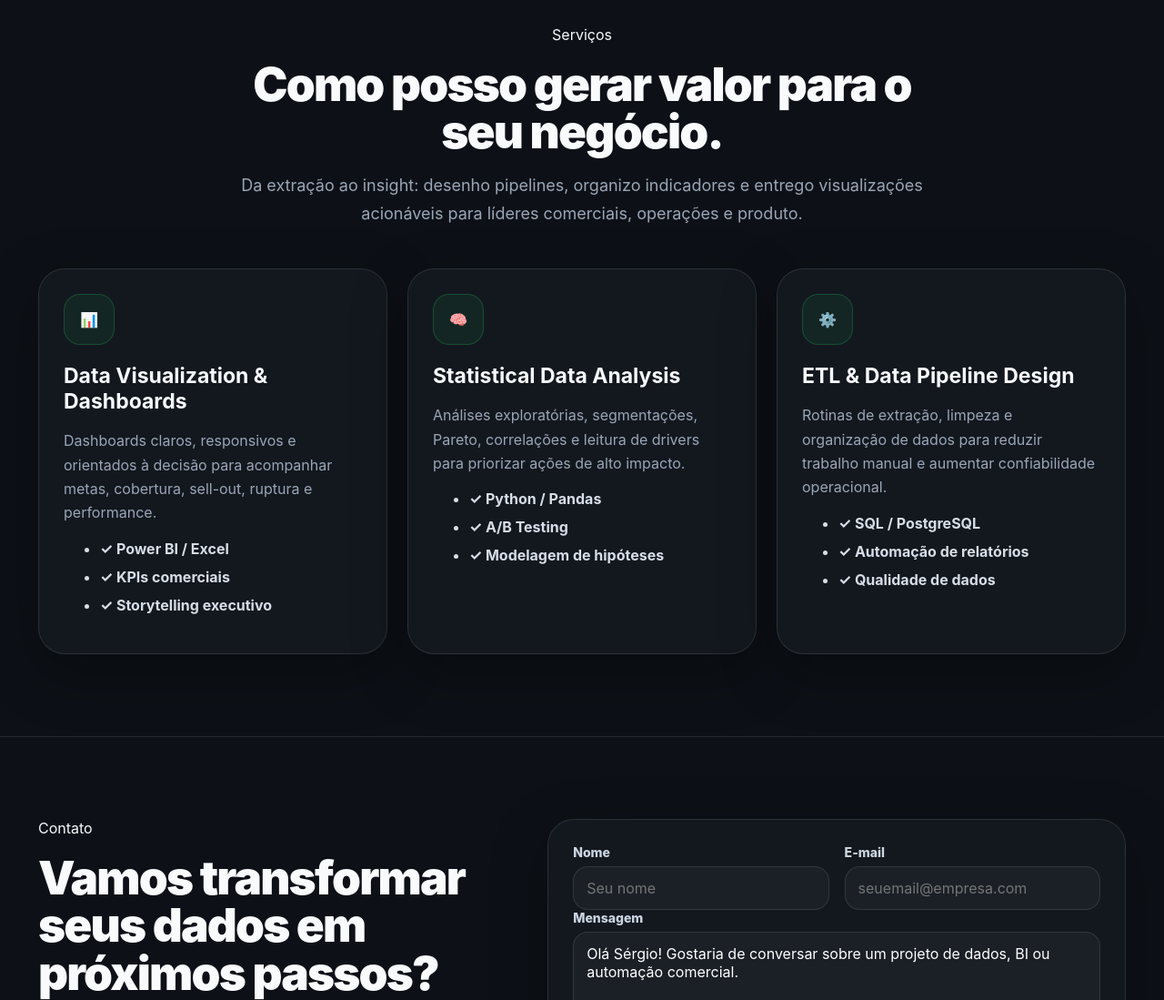
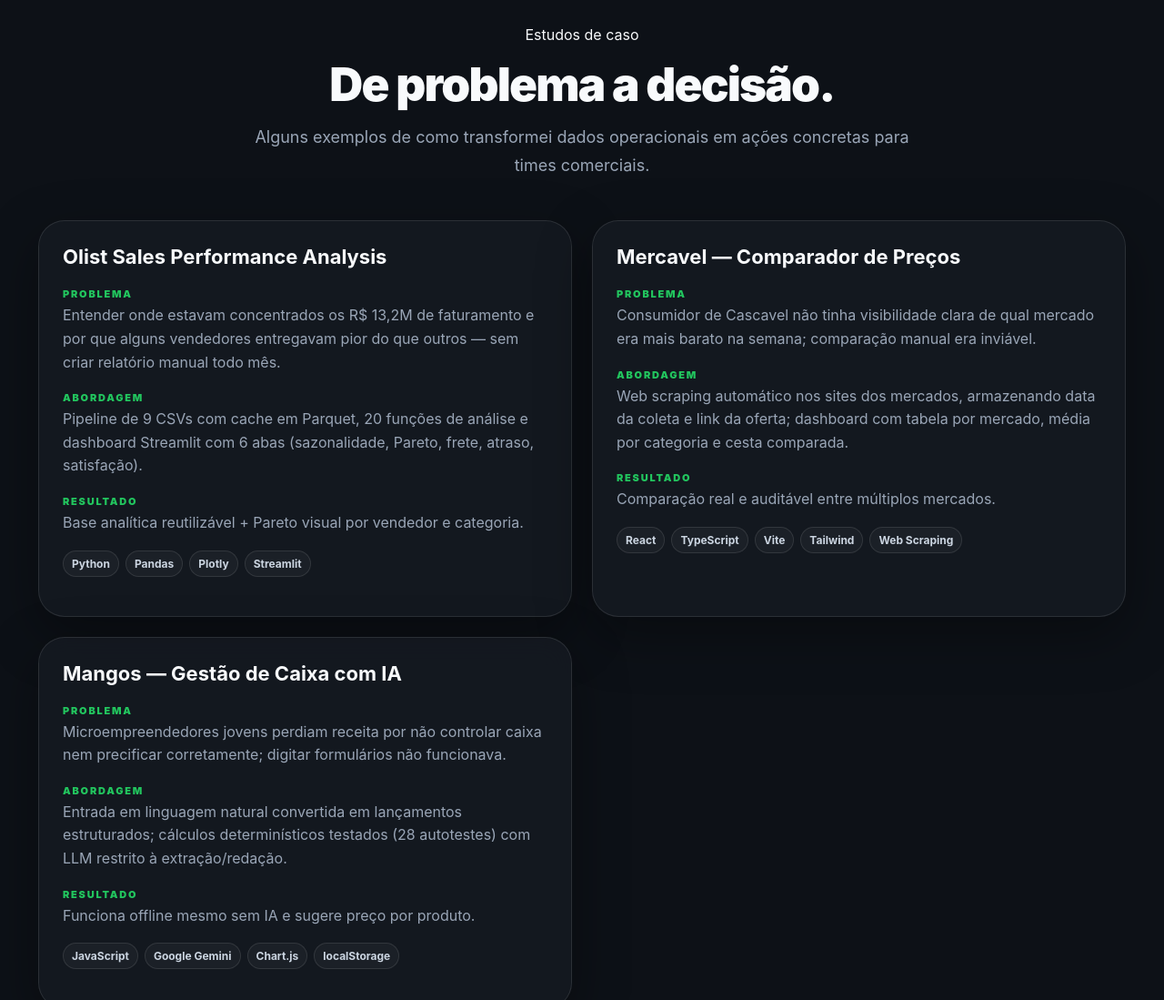
Before and after one commit to sergiomeyer23/portfolio, a plain HTML site: page index.html in a window 1280 px wide. Shown: the part 5520-6619 px from the top of the page at 91% size. Drawn offline with Linux system fonts and the light colour scheme.

Commit message:
feat: add case studies section with EN/PT content

```diff
--- a/index.html
+++ b/index.html
@@ -453,6 +453,20 @@
     </section>
 
 
+        <!-- Casos de estudo -->
+
+    <section class="section" id="cases">
+      <div class="container">
+        <div class="section-head">
+          <span class="eyebrow" data-i18n="casesEyebrow">Estudos de caso</span>
+          <h2 data-i18n="casesTitle">De problema a decisão.</h2>
+          <p data-i18n="casesDescription">Alguns exemplos de como transformei dados operacionais em ações concretas para times comerciais.</p>
+        </div>
+        <div class="cases" id="casesGrid"></div>
+      </div>
+    </section>
+
+
     <!-- Serviços -->
 
     <section
--- a/script.js
+++ b/script.js
@@ -66,6 +66,10 @@
     servicesTitle: "Como posso gerar valor para o seu negócio.",
     servicesDescription:
       "Da extração ao insight: desenho pipelines, organizo indicadores e entrego visualizações acionáveis para líderes comerciais, operações e produto.",
+    casesEyebrow: "Estudos de caso",
+    casesTitle: "De problema a decisão.",
+    casesDescription:
+      "Alguns exemplos de como transformei dados operacionais em ações concretas para times comerciais.",
 
     contactEyebrow: "Contato",
     contactTitle: "Vamos transformar seus dados em próximos passos?",
@@ -134,6 +138,10 @@
     servicesTitle: "How I can create value for your business.",
     servicesDescription:
       "From extraction to insight: I design pipelines, organize KPIs, and deliver actionable visualizations for sales, operations, and product leaders.",
+    casesEyebrow: "Case studies",
+    casesTitle: "From problem to decision.",
+    casesDescription:
+      "A few examples of turning operational data into concrete actions for sales teams.",
 
     contactEyebrow: "Contact",
     contactTitle: "Ready to turn data into next steps?",
@@ -332,6 +340,55 @@
   }
 ];
 
+const caseStudies = [
+  {
+    title: "Olist Sales Performance Analysis",
+    titleEn: "Olist Sales Performance Analysis",
+    challenge:
+      "Entender onde estavam concentrados os R$ 13,2M de faturamento e por que alguns vendedores entregavam pior do que outros — sem criar relatório manual todo mês.",
+    challengeEn:
+      "Understand where the BRL 13.2M in revenue was concentrated and why some sellers underperformed others — without rebuilding a manual report every month.",
+    approach:
+      "Pipeline de 9 CSVs com cache em Parquet, 20 funções de análise e dashboard Streamlit com 6 abas (sazonalidade, Pareto, frete, atraso, satisfação).",
+    approachEn:
+      "Pipeline over 9 CSVs with Parquet cache, 20 analysis functions and a 6-tab Streamlit dashboard (seasonality, Pareto, freight, delays, satisfaction).",
+    result: "Base analítica reutilizável + Pareto visual por vendedor e categoria.",
+    resultEn: "Reusable analytics base + visual Pareto by seller and category.",
+    technologies: ["Python", "Pandas", "Plotly", "Streamlit"]
+  },
+  {
+    title: "Mercavel — Comparador de Preços",
+    titleEn: "Mercavel — Price Comparison",
+    challenge:
+      "Consumidor de Cascavel não tinha visibilidade clara de qual mercado era mais barato na semana; comparação manual era inviável.",
+    challengeEn:
+      "Shoppers in Cascavel had no clear view of which supermarket was cheaper this week; manual comparison was infeasible.",
+    approach:
+      "Web scraping automático nos sites dos mercados, armazenando data da coleta e link da oferta; dashboard com tabela por mercado, média por categoria e cesta comparada.",
+    approachEn:
+      "Automated web scraping of market websites storing collection date and offer link; dashboard with per-market table, category averages and compared basket.",
+    result: "Comparação real e auditável entre múltiplos mercados.",
+    resultEn: "Real, auditable comparison across multiple markets.",
+    technologies: ["React", "TypeScript", "Vite", "Tailwind", "Web Scraping"]
+  },
+  {
+    title: "Mangos — Gestão de Caixa com IA",
+    titleEn: "Mangos — Cash Management with AI",
+    challenge:
+      "Microempreendedores jovens perdiam receita por não controlar caixa nem precificar corretamente; digitar formulários não funcionava.",
+    challengeEn:
+      "Young micro-entrepreneurs lost money by not tracking cash or pricing correctly; form-based entry did not work.",
+    approach:
+      "Entrada em linguagem natural convertida em lançamentos estruturados; cálculos determinísticos testados (28 autotestes) com LLM restrito à extração/redação.",
+    approachEn:
+      "Natural-language input turned into structured entries; deterministic, tested calculations (28 self-tests) with the LLM limited to extraction/wording.",
+    result: "Funciona offline mesmo sem IA e sugere preço por produto.",
+    resultEn: "Works offline without AI and suggests a price per product.",
+    technologies: ["JavaScript", "Google Gemini", "Chart.js", "localStorage"]
+  }
+];
+
+
 let currentLanguage = localStorage.getItem("portfolio-lang") || "br";
 if (!copy[currentLanguage]) currentLanguage = "br";
 
@@ -473,10 +530,53 @@
     .join("");
 }
 
+function renderCases() {
+  const container = document.getElementById("casesGrid");
+  if (!container) return;
+
+  container.innerHTML = caseStudies
+    .map(item => {
+      const title = escapeHtml(localized(item, "title"));
+      const challenge = escapeHtml(localized(item, "challenge"));
+      const approach = escapeHtml(localized(item, "approach"));
+      const result = escapeHtml(localized(item, "result"));
+      const tech = item.technologies
+        .map(t => `<span>${escapeHtml(t)}</span>`)
+        .join("");
+
+      return `
+        <article class="case glass">
+          <h3>${title}</h3>
+
+          <div class="case-block">
+            <span class="case-label">Problema</span>
+            <p>${challenge}</p>
+          </div>
+
+          <div class="case-block">
+            <span class="case-label">Abordagem</span>
+            <p>${approach}</p>
+          </div>
+
+          <div class="case-block">
+            <span class="case-label">Resultado</span>
+            <p>${result}</p>
+          </div>
+
+          <div class="tags">${tech}</div>
+        </article>
+      `;
+    })
+    .join("");
+}
+
+
 function renderPage() {
   renderSkills();
   renderProjects();
   renderServices();
+  renderCases();
+  renderCases();
 }
 
 function setLanguage(language) {
@@ -511,6 +611,7 @@
 
   renderProjects();
   renderServices();
+  renderCases();
 
   document.querySelectorAll("[data-btnrepo]").forEach(element => {
     element.textContent = selectedCopy.viewRepo;
--- a/style.css
+++ b/style.css
@@ -1055,3 +1055,53 @@
   opacity: 0;
   pointer-events: none;
 }
+
+/* Case studies */
+
+.cases {
+  display: grid;
+  grid-template-columns: repeat(2, 1fr);
+  gap: 22px;
+}
+
+.case {
+  padding: 26px;
+  border-radius: 29px;
+  transition: transform 0.2s, border-color 0.2s;
+}
+
+.case:hover {
+  transform: translateY(-6px);
+  border-color: rgba(34, 197, 94, 0.3);
+}
+
+.case h3 {
+  margin: 0 0 16px;
+  font-size: 22px;
+}
+
+.case-block {
+  margin-bottom: 14px;
+}
+
+.case-label {
+  display: inline-block;
+  margin-bottom: 4px;
+  color: var(--green);
+  font-size: 11px;
+  font-weight: 900;
+  letter-spacing: 0.16em;
+  text-transform: uppercase;
+}
+
+.case-block p {
+  margin: 0;
+  color: #9aa6b7;
+  line-height: 1.6;
+}
+
+@media (max-width: 980px) {
+  .cases {
+    grid-template-columns: 1fr;
+  }
+}
```
